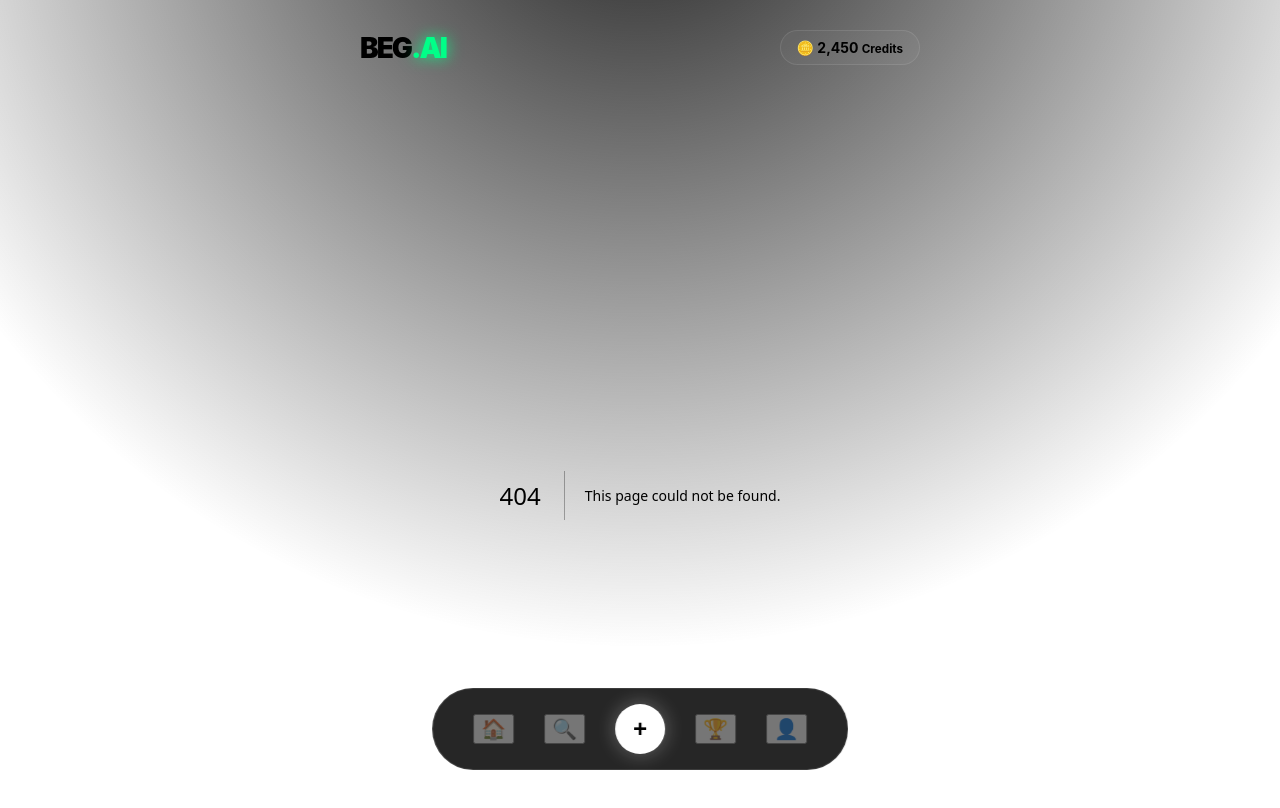
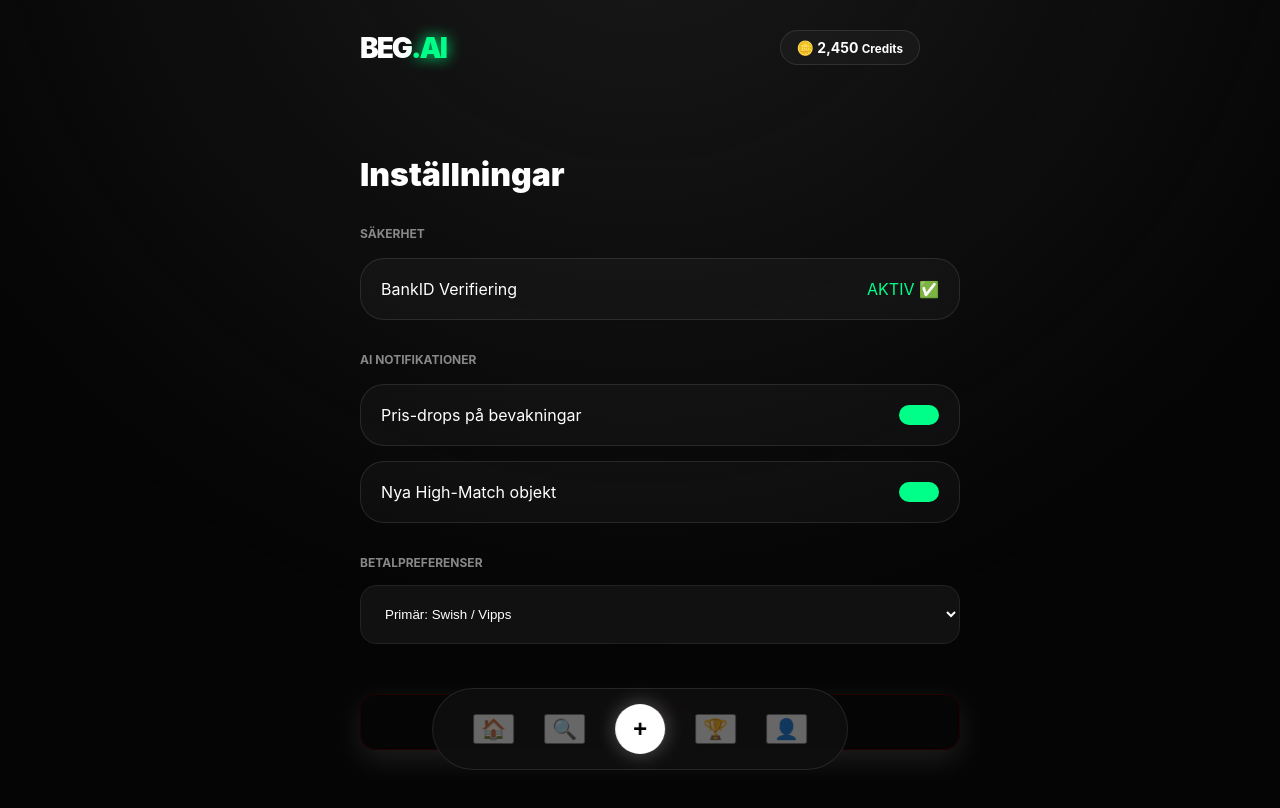
Before and after one commit to gascheckking/marketbeg-appGem, a Next.js app: page /settings in a window 1280 px wide. Before the commit this address had no page. Shown: the top 808 px of the page. Built offline with nearby package versions, Linux system fonts and the light colour scheme.

Commit message:
Create page.tsx

```diff
--- /dev/null
+++ b/app/settings/page.tsx
@@ -0,0 +1,38 @@
+"use client";
+
+export default function Settings() {
+  return (
+    <div className="app-shell" style={{ padding: '20px' }}>
+      <h1 style={{ marginTop: '40px', fontWeight: 900 }}>Inställningar</h1>
+
+      <div style={{ marginTop: '30px' }}>
+        <h3 className="muted" style={{ fontSize: '12px', textTransform: 'uppercase' }}>Säkerhet</h3>
+        <div className="pay-card">
+          <span>BankID Verifiering</span>
+          <span style={{ color: 'var(--accent)' }}>AKTIV ✅</span>
+        </div>
+
+        <h3 className="muted" style={{ fontSize: '12px', textTransform: 'uppercase', marginTop: '30px' }}>AI Notifikationer</h3>
+        <div className="pay-card">
+          <span>Pris-drops på bevakningar</span>
+          <div style={{ width: '40px', height: '20px', background: 'var(--accent)', borderRadius: '10px' }}></div>
+        </div>
+        <div className="pay-card">
+          <span>Nya High-Match objekt</span>
+          <div style={{ width: '40px', height: '20px', background: 'var(--accent)', borderRadius: '10px' }}></div>
+        </div>
+
+        <h3 className="muted" style={{ fontSize: '12px', textTransform: 'uppercase', marginTop: '30px' }}>Betalpreferenser</h3>
+        <select style={{ width: '100%', padding: '20px', background: '#111', border: '1px solid #222', borderRadius: '16px', color: '#fff' }}>
+          <option>Primär: Swish / Vipps</option>
+          <option>BegTokens (Använd för frakt)</option>
+          <option>Krypto-Wallet (Solana)</option>
+        </select>
+      </div>
+
+      <button className="primary-btn" style={{ marginTop: '50px', width: '100%', background: 'transparent', color: '#ff4444', border: '1px solid #200' }}>
+        LOGGA UT
+      </button>
+    </div>
+  );
+}
```
